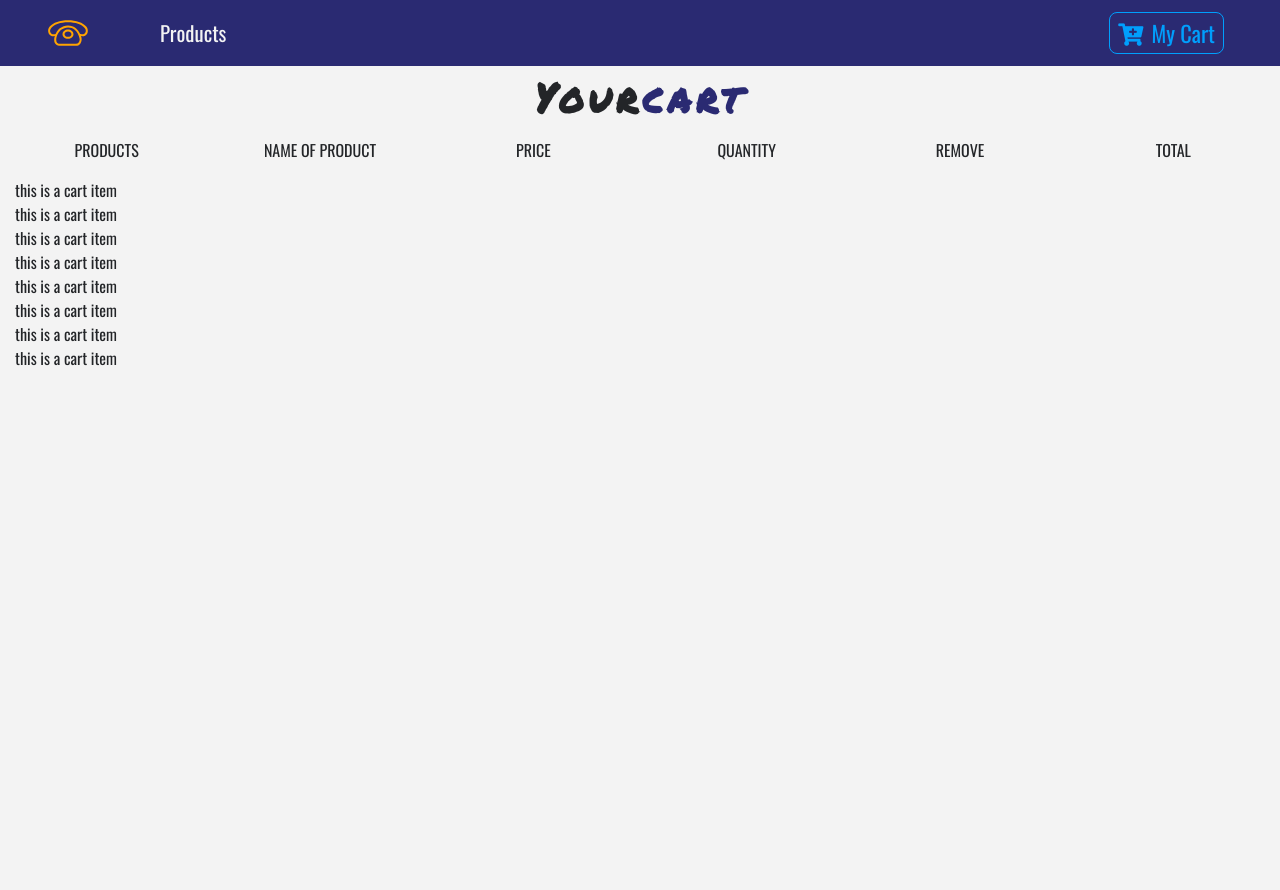
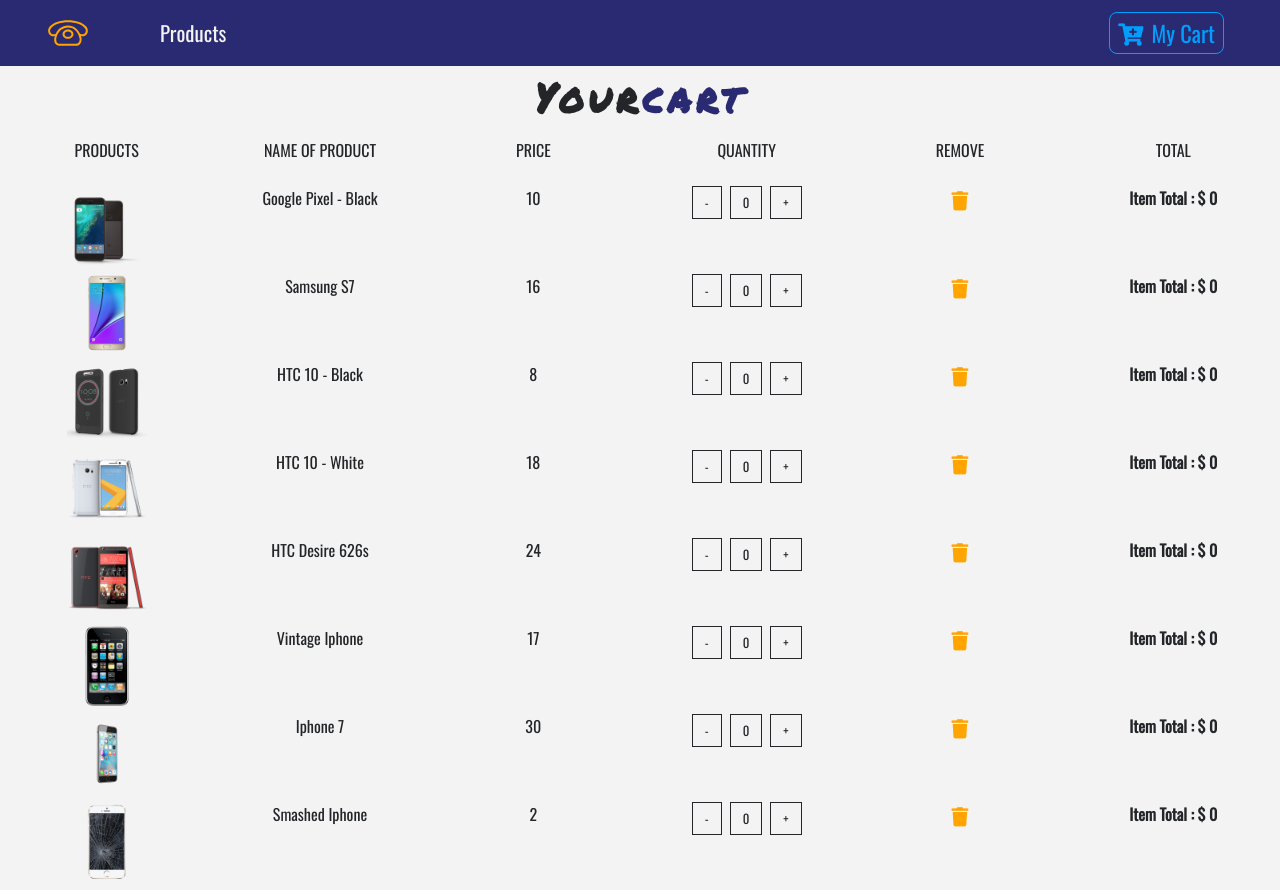
Before and after one commit to B-HANSEN/E-commerce-site_with-React, a React (Create React App) app: page /cart in a window 1280 px wide. Before the commit the page ends 800 px from the top, so only its background shows below. Built offline with nearby package versions, Linux system fonts and the light colour scheme.

Commit message:
setup CartItem component

```diff
--- a/src/App.css
+++ b/src/App.css
@@ -27,3 +27,23 @@
 .text-bright {
   color: var(--lightBlue);
 }
+
+.btn-black {
+  background: transparent;
+  text-transform: capitalize;
+  font-size: 0.8rem !important;
+  color: var(--mainDark);
+  border-radius: 0 !important;
+  border: 0.1rem solid var(--mainDark) !important;
+}
+
+.btn-black:hover {
+  background: var(--mainDark) !important;
+  color: var(--mainWhite) !important;
+}
+
+.cart-icon {
+  cursor: pointer;
+  font-size: 1.2rem;
+  color: var(--mainYellow);
+}
--- a/src/components/Cart/CartItem.js
+++ b/src/components/Cart/CartItem.js
@@ -1,11 +1,61 @@
-import React, { Component } from 'react';
+import React from 'react';
 
-export default class CartItem extends Component {
-    render() {
+export default function CartItem ({ item, value }) {
+
+    const { id, title, img, price, total, count } = item;
+    const { increment, decrement, removeItem } = value;
+
         return (
-            <div>
-                this is a cart item
+            <div className="row my-2 text-capitalize text-center">
+                <div className="col-10 mx-auto col-lg-2">
+                    <img
+                        src={img} style={{ width: '5rem', height: '5rem' }}
+                        className="img-fluid"
+                        alt="product"
+                    />
+                </div>
+
+                <div className="col-10 mx-auto col-lg-2">
+                    <span className="d-lg-none">product : </span>
+                    { title }
+                </div>
+
+                <div className="col-10 mx-auto col-lg-2">
+                    <span className="d-lg-none">price : </span>
+                    { price }
+                </div>
+
+                <div className="col-10 mx-auto col-lg-2 my-2 my-lg-0">
+                    <div className="d-flex justify-content-center">
+                        <div className="">
+                            <span
+                                className="btn btn-black mx-1"
+                                onClick={ () => decrement(id) }>-
+                            </span>
+
+                            <span className="btn btn-black mx-1">{ count }</span>
+
+                            <span
+                                className="btn btn-black mx-1"
+                                onClick={ () => increment(id) }>+
+                            </span>
+                        </div>
+                    </div>
+                </div>
+
+                <div className="col-10 mx-auto col-lg-2 my-2 my-lg-0">
+                    <div
+                        className="cart-icon"
+                        onClick={ () => removeItem(id) }
+                    >
+                        <i className="fas fa-trash"></i>
+                    </div>
+                </div>
+
+                <div className="col-10 mx-auto col-lg-2">
+                    <strong> item total : $ { total }
+                    </strong>
+                </div>
             </div>
-        );
-    }
-}
+        )
+};
```
